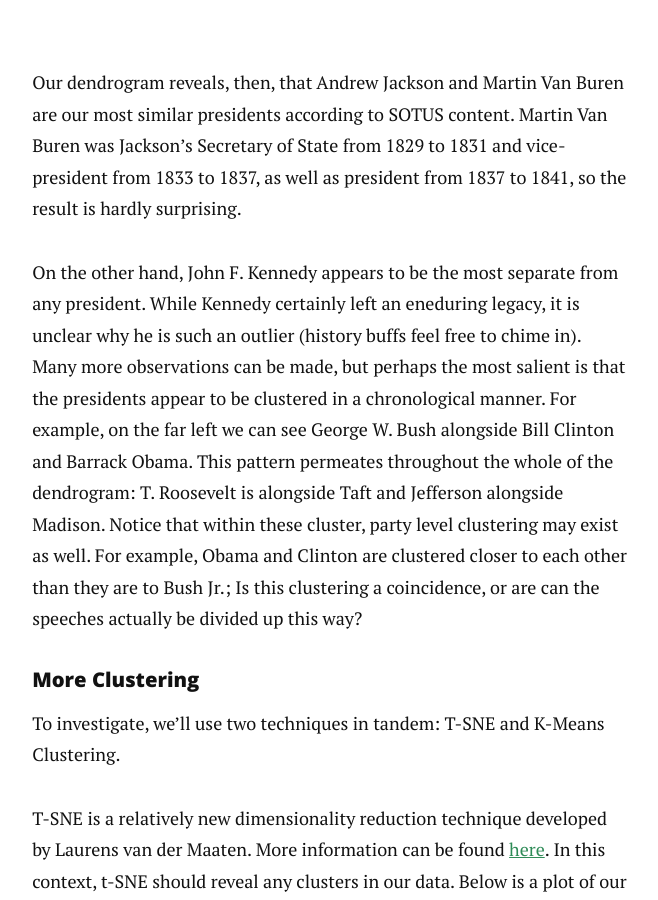
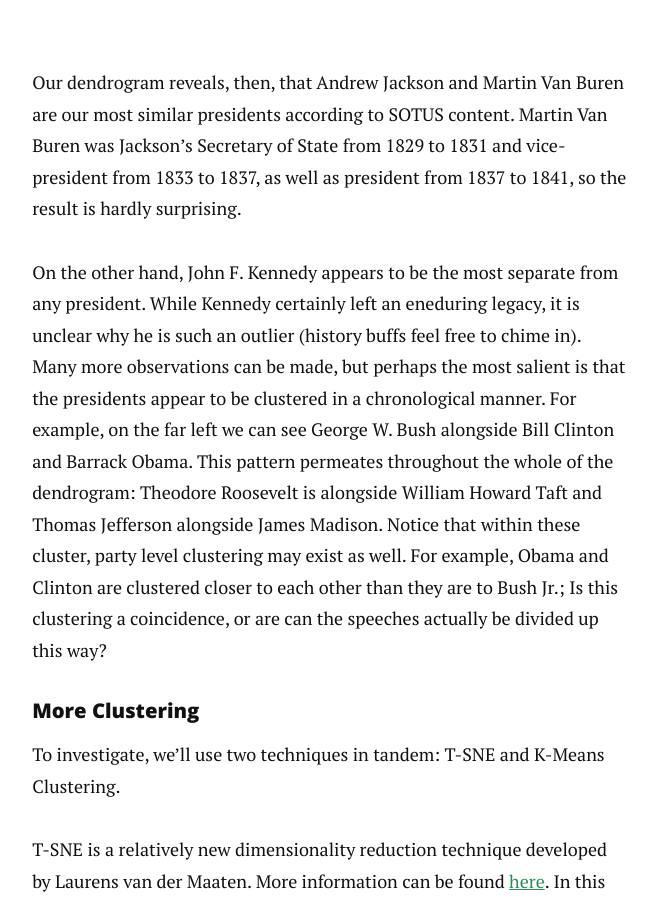
Before and after one commit to jwilber/old_website, a Jekyll site: the page built from _posts/2014-12-12-sotus-analysis.markdown, in a window 1280 px wide and 900 px high, scrolled down 4078 px. Shown: the whole window, without its empty margins (310-968 px from the left). Built offline with Jekyll 4.4.1, drawn with Linux system fonts in a browser that asks for light colours; nearby versions of some CDN libraries; some of the changed text lies outside the part shown.

Commit message:
Update 2014-12-12-sotus-analysis.markdown

```diff
--- a/_posts/2014-12-12-sotus-analysis.markdown
+++ b/_posts/2014-12-12-sotus-analysis.markdown
@@ -32,7 +32,7 @@
 <img src="/images/bushobama_clouds.png" />
 
 
-As we'd expect, multiple words are shared between the two presidents. Many of these co-occurrences are words we'd expect to see in any SOTUS speech, irrespective of the president. What makes the analysis interesting is the different words. For example, words like "terror", "freedom", and  "iraqi" occur very often in Bush's speeches, revealing the pillars of policy during his time in office (particularly his focus on terrorism and the middle east). On the other hand, Obama's words, such as "job", "economy", and "company" speak to the issues of his time in office, which were largely dominated by the recession.
+As we'd expect, multiple words are shared between the two presidents. Many of these co-occurrences are words we'd expect to see in any SOTUS speech, irrespective of the president. What makes the analysis interesting is the different words. For example, words like _terror_, _freedom_, and  _iraqi_ occur very often in Bush's speeches, revealing the pillars of policy during his time in office (particularly his focus on terrorism and the middle east). On the other hand, Obama's words, such as _job_, _economy_, and _company_ speak to the issues of his time in office, which were largely dominated by the recession.
 
 Whiles individual analyses are undoubtedly interesting, zooming in on each  president is consuming both with regards to time and space. Thus, rather than assessing each speech individually, we'll analyze the speeches as an aggregate.
 
@@ -53,7 +53,7 @@
 
 Our dendrogram reveals, then, that Andrew Jackson and Martin Van Buren are our most similar presidents according to SOTUS content. Martin Van Buren was Jackson's Secretary of State from 1829 to 1831 and vice-president from 1833 to 1837, as well as president from 1837 to 1841, so the result is hardly surprising.
 
-On the other hand, John F. Kennedy appears to be the most separate from any president. While Kennedy certainly left an eneduring legacy, it is unclear why he is such an outlier (history buffs feel free to chime in). Many more observations can be made, but perhaps the most salient is that the presidents appear to be clustered in a chronological manner. For example, on the far left we can see George W. Bush alongside Bill Clinton and Barrack Obama. This pattern permeates throughout the whole of the dendrogram: T. Roosevelt is alongside Taft and Jefferson alongside Madison. Notice that within these cluster, party level clustering may exist as well. For example, Obama and Clinton are clustered closer to each other than they are to Bush Jr.; Is this clustering a coincidence, or are can the speeches actually be divided up this way?
+On the other hand, John F. Kennedy appears to be the most separate from any president. While Kennedy certainly left an eneduring legacy, it is unclear why he is such an outlier (history buffs feel free to chime in). Many more observations can be made, but perhaps the most salient is that the presidents appear to be clustered in a chronological manner. For example, on the far left we can see George W. Bush alongside Bill Clinton and Barrack Obama. This pattern permeates throughout the whole of the dendrogram: Theodore Roosevelt is alongside William Howard Taft and Thomas Jefferson alongside James Madison. Notice that within these cluster, party level clustering may exist as well. For example, Obama and Clinton are clustered closer to each other than they are to Bush Jr.; Is this clustering a coincidence, or are can the speeches actually be divided up this way?
 
 #### More Clustering
 
@@ -72,16 +72,16 @@
 
 In this specific case, k-means performed most optimally with four clusters. I've determined the following class assignments (admittedly the names can use improvement) based on the names within those clusters.
 
-* Cluster 1: Early
+* Cluster 1: **Early**
   * Years of Presidency: 1789 - 1901
 
-* Cluster 2: Pre-WW2
+* Cluster 2: **Pre-WW2**
   * Years of Presidency:1901 - 1933
 
-* Cluster 3: WW2-Viet
+* Cluster 3: **WW2-Viet**
   * Years of Presidency: 1933 - 1981
 
-* Cluster 4: Post-Viet
+* Cluster 4: **Post-Viet**
   * Years of Presidency: 1981 - 2014
 
 
```
Also changed, not shown: other parts of _posts/2014-12-12-sotus-analysis.markdown (+4 -1 lines).
